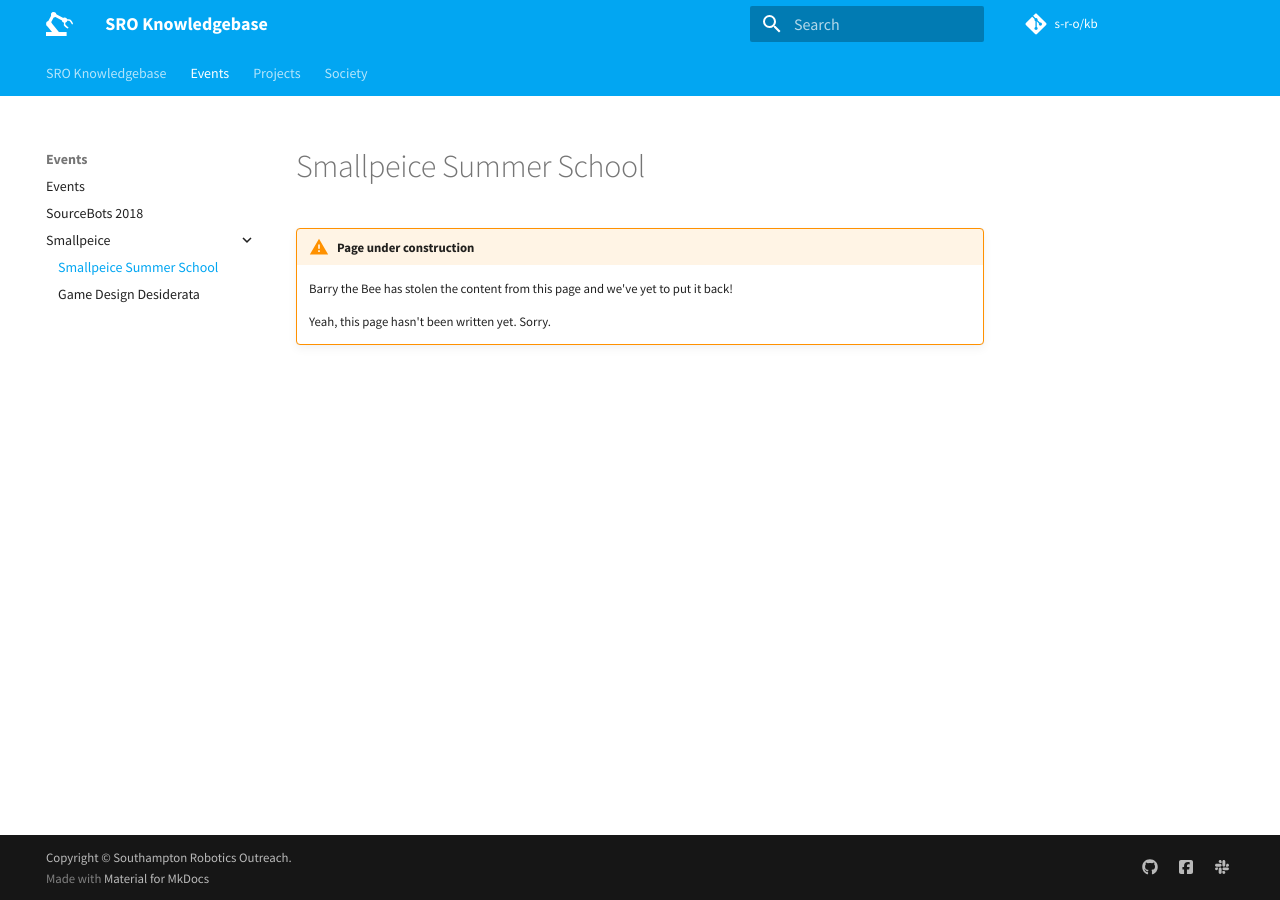
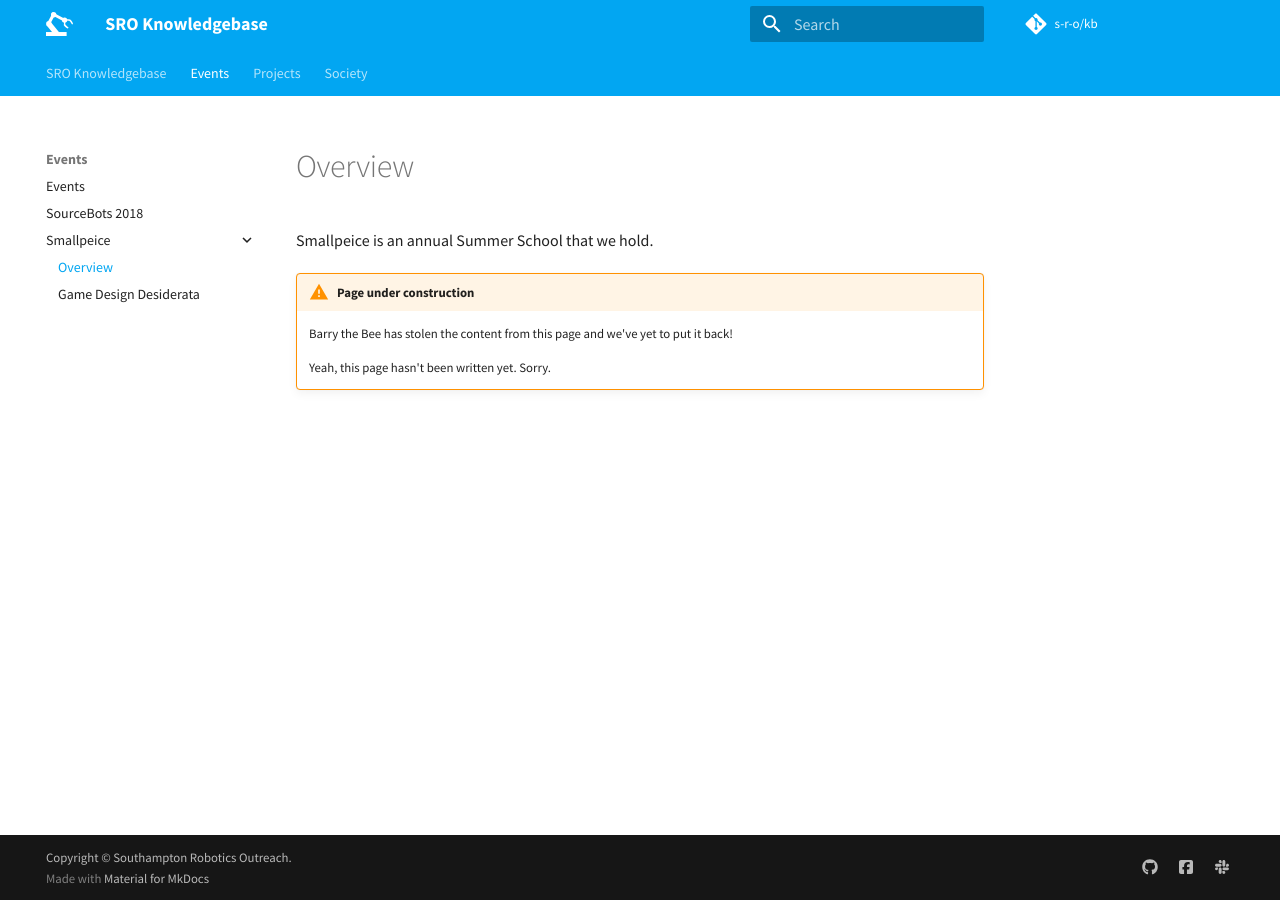
Before and after one commit to roboticsoutreach/kb, an MkDocs documentation site: the page built from docs/events/smallpeice/index.md, in a window 1280 px wide. Built offline with MkDocs 1.6.1 and Material for MkDocs 9.7.7, drawn with Linux system fonts in a browser that asks for light colours; comment, search, counter and statistics services are not loaded.

Commit message:
Update Overview of Smallpeice

```diff
--- a/docs/events/smallpeice/index.md
+++ b/docs/events/smallpeice/index.md
@@ -1,4 +1,8 @@
-# Smallpeice Summer School
+---
+title: Overview
+---
+
+Smallpeice is an annual Summer School that we hold.
 
 !!! warning "Page under construction"
     Barry the Bee has stolen the content from this page and we've yet to put it back!
```
